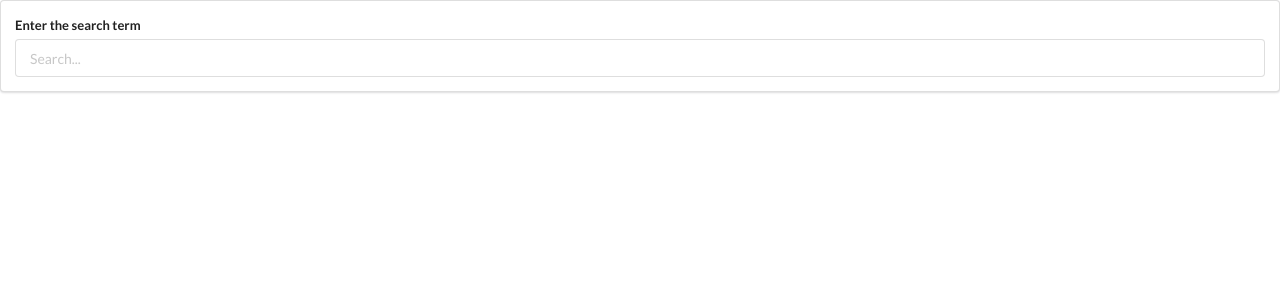
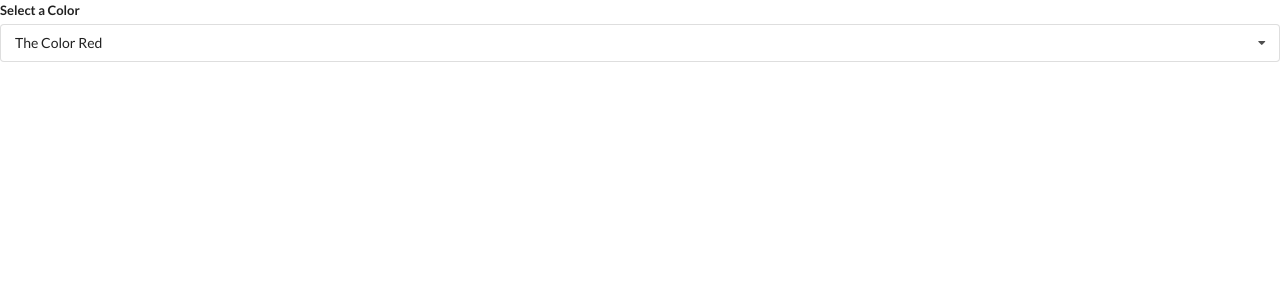
Before and after one commit to Patrickyyh/ReactHookLearn, a React (Create React App) app: page / in a window 1280 px wide. Shown: the top 300 px of the page. Built offline with nearby package versions, Linux system fonts and the light colour scheme.

Commit message:
Dropdown part updated

```diff
--- a/src/App.js
+++ b/src/App.js
@@ -1,6 +1,10 @@
-import React from 'react';
+import React ,{useState}from 'react';
 import Accordion from './components/Accordion';
 import Search from './components/Search';
+import Dropdown from './components/Dropdown';
+
+
+
 const items = [
     {
         title: "what is react ?",
@@ -21,11 +25,35 @@
 ];
 
 
+
+const options = [
+    {
+        label: 'The Color Red',
+        value: 'red'
+    },
+
+    {
+        label: 'The color Green',
+        value: 'green'
+    },
+
+    {
+        label: 'A shade of Blue',
+        value: 'blue'
+    }
+
+];
+
+
 const App = () =>{
+    const [selected, setSelected] = useState(options[0]);
+
 
     return(
          <div>
-            <Search />
+            <Dropdown selected = {selected}
+            onSelectedChange = {setSelected}
+            options = {options}/>
          </div>
 
     );
--- /dev/null
+++ b/src/components/Dropdown.js
@@ -0,0 +1,56 @@
+import React,{useState,useEffect,useRef} from 'react';
+
+const Dropdown = ({options,  selected, onSelectedChange}) =>{
+    /*
+     keep track of whether or not the component is open at any given time
+    */
+    const [open,setOpen] = useState(false);
+    const ref = useRef();
+
+    useEffect(()=>{
+        document.body.addEventListener('click', (event)=>{
+            console.log(ref.current);
+            if(ref.current.contains(event.target)){
+                return ;
+            }
+            setOpen(false);},{capture: true});
+    },[]);
+
+
+
+    const renderOptions = options.map((option => {
+
+
+        if(option === selected){
+            return null ;
+        }
+         return (
+            <div key = {option.value} className = "item" onClick = {()=>onSelectedChange(option)}>
+                {option.label}
+            </div>
+
+         ) ;
+    }));
+
+
+    return (
+        <div  ref = {ref} className = "ui form">
+            <div className = "field">
+                <label className = "label">Select a Color</label>
+                <div onClick = {() =>setOpen(!open)} className ={`ui selection dropdown ${open ? 'visible active' : ''}`} >
+                    <i className = "dropdown icon"></i>
+                    <div className = "text">{selected.label}</div>
+                    <div className = {`menu ${open ? 'visible transition' : ''}`}>
+                    {renderOptions}
+                    </div>
+                </div>
+
+            </div>
+
+        </div>
+
+    );
+};
+
+
+export default Dropdown;
--- a/src/components/Search.js
+++ b/src/components/Search.js
@@ -2,7 +2,7 @@
 import axios from 'axios';
 
 
-
+/*Search component*/
 const Search = ()=>{
    const [term,setTerm] =  useState('');
    const [result, setResult] = useState([]);
```
